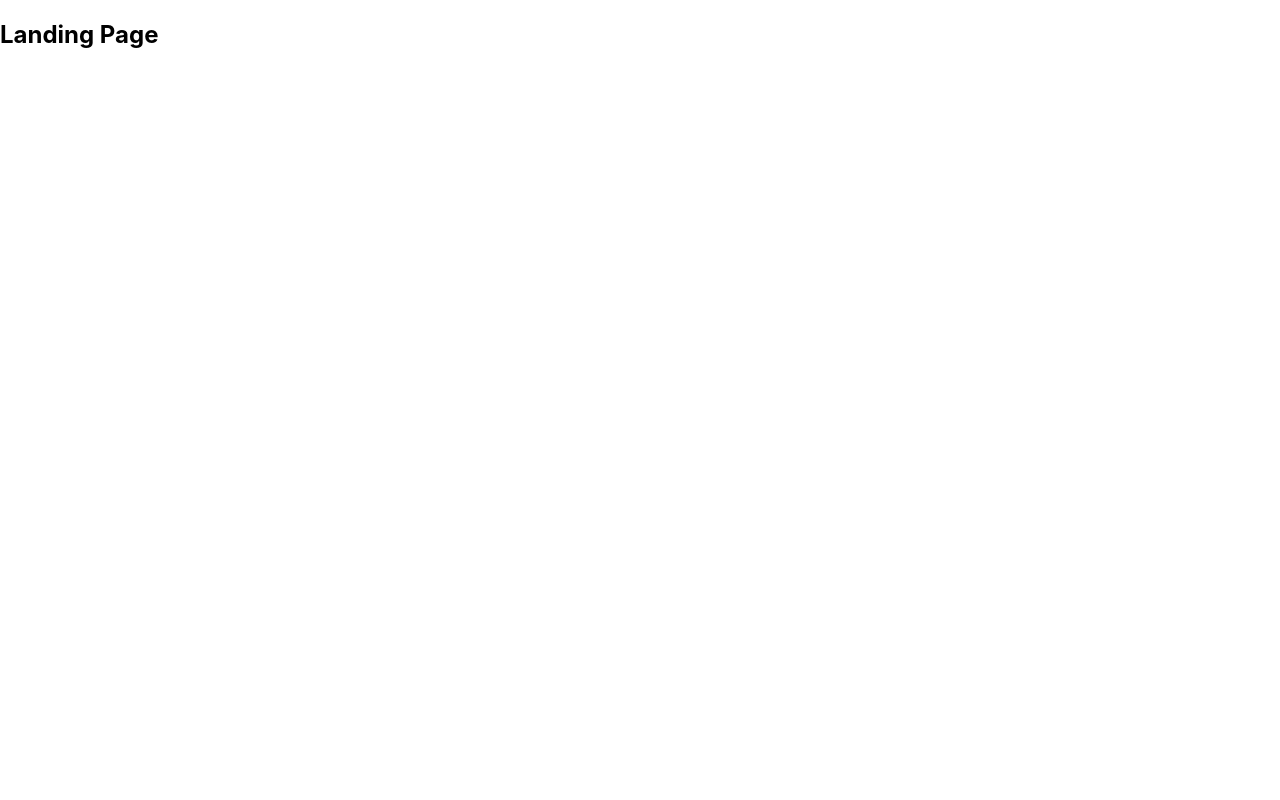
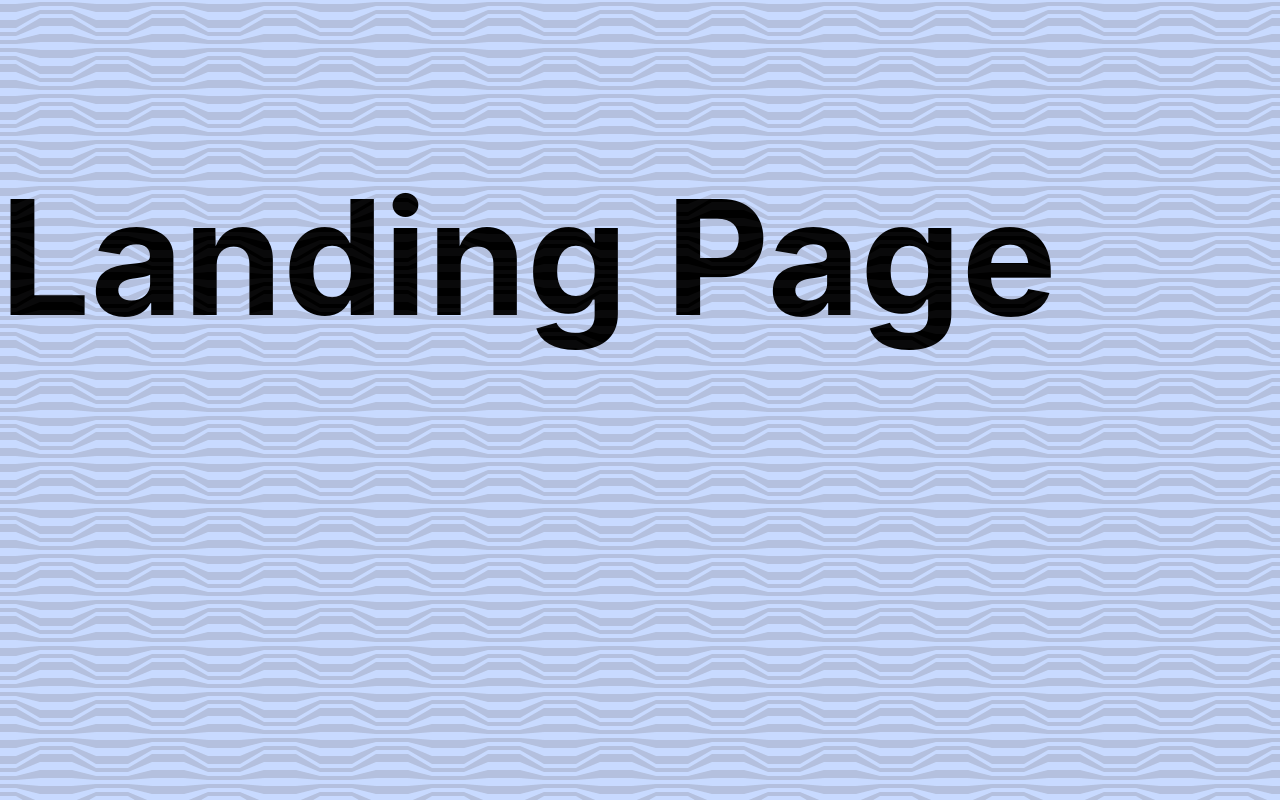
Before and after one commit to AasaChristian/trainingMajors, a React (Create React App) app: page / in a window 1280 px wide. Shown: the top 800 px of the page. Built offline with nearby package versions, Linux system fonts and the light colour scheme.

Commit message:
added styled compoenets

```diff
--- a/src/Components/LandingPage.js
+++ b/src/Components/LandingPage.js
@@ -1,9 +1,21 @@
-
+import {LandingBodyBackground, LandingBody, LandingBodyScroll, LandingPositionFixed} from './StyledComponents'
 
 function LandingPage() {
   return (
     <div className="LandingPage">
-<section><h1>Landing Page</h1></section>
+      {/* Body of Landing page */}
+
+<LandingBodyBackground>
+  {/* LandingPositionFixed + LandingBodyScroll: section that covers entire page with opaque created background design effect. */}
+  <LandingPositionFixed><LandingBodyScroll> </ LandingBodyScroll></LandingPositionFixed>
+
+    <LandingBody>
+      <h1 style={{fontSize: '1000%'}}>Landing Page</h1>
+  </LandingBody>
+
+
+
+  </LandingBodyBackground>
     </div>
   );
 }
```
